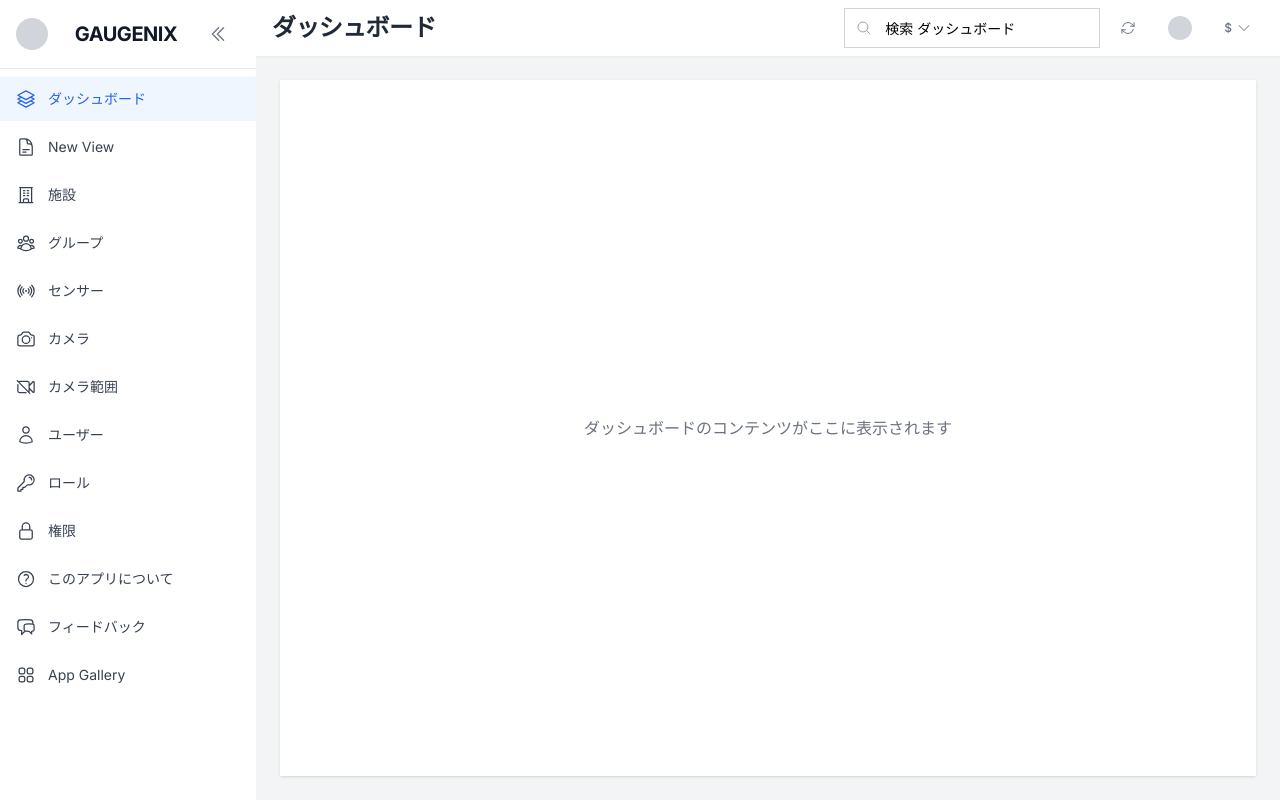
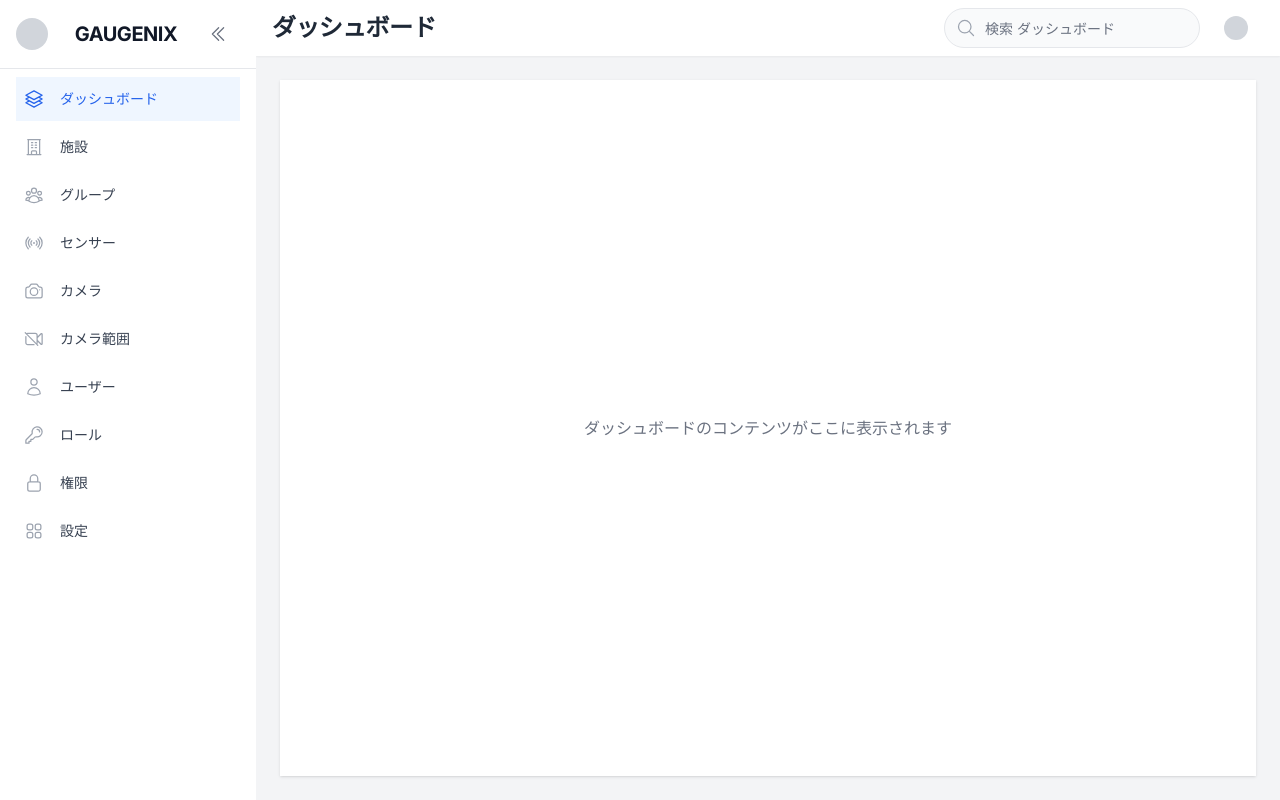
Before and after one commit to syukan3/v0-test-20240827, a Next.js app: page / in a window 1280 px wide. Built offline with nearby package versions, Linux system fonts and the light colour scheme.

Commit message:
Fix Dashboard

```diff
--- a/src/components/Dashboard.tsx
+++ b/src/components/Dashboard.tsx
@@ -6,9 +6,14 @@ import { MagnifyingGlassIcon, ArrowPathIcon, ChevronDownIcon, ChevronDoubleLeftI
 import {
   Square3Stack3DIcon, DocumentTextIcon, BuildingOfficeIcon, UserGroupIcon, SignalIcon,
   CameraIcon, VideoCameraSlashIcon, UserIcon, KeyIcon, LockClosedIcon,
-  QuestionMarkCircleIcon, ChatBubbleLeftRightIcon, Squares2X2Icon
+  QuestionMarkCircleIcon, ChatBubbleLeftRightIcon, Squares2X2Icon,
+  CogIcon, ShieldCheckIcon, EyeSlashIcon, BellIcon, CreditCardIcon,
+  ReceiptRefundIcon, ChartBarIcon, LifebuoyIcon, ChatBubbleOvalLeftEllipsisIcon, GlobeAltIcon,
+  ArrowLeftOnRectangleIcon
 } from '@heroicons/react/24/outline'
 import Link from 'next/link'
+import { Menu, Transition } from '@headlessui/react'
+import { Fragment } from 'react'
 
 import { Button } from "@/components/ui/button"
 import { Input } from "@/components/ui/input"
@@ -16,10 +21,11 @@ import { Input } from "@/components/ui/input"
 export default function Dashboard() {
   const [isSidebarCollapsed, setIsSidebarCollapsed] = useState(false)
   const [selectedItem, setSelectedItem] = useState('ダッシュボード')
+  const [isUserMenuOpen, setIsUserMenuOpen] = useState(false)
+  const [isSearchFocused, setIsSearchFocused] = useState(false)
 
   const menuItems = [
     { name: 'ダッシュボード', icon: Square3Stack3DIcon },
-    { name: 'New View', icon: DocumentTextIcon },
     { name: '施設', icon: BuildingOfficeIcon },
     { name: 'グループ', icon: UserGroupIcon },
     { name: 'センサー', icon: SignalIcon },
@@ -28,9 +34,7 @@ export default function Dashboard() {
     { name: 'ユーザー', icon: UserIcon },
     { name: 'ロール', icon: KeyIcon },
     { name: '権限', icon: LockClosedIcon },
-    { name: 'このアプリについて', icon: QuestionMarkCircleIcon },
-    { name: 'フィードバック', icon: ChatBubbleLeftRightIcon },
-    { name: 'App Gallery', icon: Squares2X2Icon },
+    { name: '設定', icon: Squares2X2Icon },
   ]
 
   return (
@@ -48,26 +52,28 @@ export default function Dashboard() {
             variant="ghost"
             size="sm"
             onClick={() => setIsSidebarCollapsed(!isSidebarCollapsed)}
-            className="text-gray-500"
+            className={`text-gray-500 ${isSidebarCollapsed ? 'mx-auto' : ''}`}
           >
             {isSidebarCollapsed ? <ChevronDoubleRightIcon className="h-5 w-5" /> : <ChevronDoubleLeftIcon className="h-5 w-5" />}
           </Button>
         </div>
-        <nav className="py-2">
+        <nav className={`py-2 ${isSidebarCollapsed ? 'px-2' : 'px-4'}`}>
           <ul className="space-y-1">
             {menuItems.map((item) => (
               <li key={item.name}>
                 <Link
                   href="#"
-                  className={`flex items-center py-3 px-4 text-sm ${
+                  className={`flex items-center py-3 px-2 text-sm rounded-md transition-colors duration-150 ease-in-out ${
                     item.name === selectedItem
                       ? 'bg-blue-50 text-blue-600'
-                      : 'text-gray-700 hover:bg-gray-100'
-                  }`}
+                      : 'text-gray-700 hover:bg-blue-50 hover:text-blue-600'
+                  } ${isSidebarCollapsed ? 'justify-center' : ''}`}
                   onClick={() => setSelectedItem(item.name)}
                 >
-                  <item.icon className="h-5 w-5 mr-3" />
-                  {!isSidebarCollapsed && item.name}
+                  <item.icon className={`h-5 w-5 ${
+                    item.name === selectedItem ? 'text-blue-600' : 'text-gray-400'
+                  } ${isSidebarCollapsed ? '' : 'mr-4'}`} />
+                  {!isSidebarCollapsed && <span>{item.name}</span>}
                 </Link>
               </li>
             ))}
@@ -81,24 +87,72 @@ export default function Dashboard() {
           <div className="max-w-full mx-auto py-2 px-4 flex items-center justify-between">
             <h2 className="text-2xl font-semibold text-gray-800 tracking-tight">{selectedItem}</h2>
             <div className="flex items-center space-x-2">
-              <div className="relative">
+              <div className={`relative transition-all duration-300 ease-in-out ${isSearchFocused ? 'w-96' : 'w-64'}`}>
                 <Input
                   type="search"
-                  placeholder="検索 ダッシュボード"
-                  className="pl-10 pr-4 py-1 text-sm rounded-md border border-gray-300 focus:outline-none focus:ring-2 focus:ring-blue-500 focus:border-transparent w-64"
+                  placeholder={`検索 ${selectedItem}`}
+                  className={`pl-10 pr-4 py-2 text-sm rounded-full border focus:outline-none focus:ring-2 focus:ring-blue-400 ${isSearchFocused
+                    ? 'bg-white border-blue-400 shadow-md'
+                    : 'bg-gray-50 border-gray-200 hover:border-gray-300'
+                    } text-gray-500 placeholder-gray-300`}
+                  onFocus={() => setIsSearchFocused(true)}
+                  onBlur={() => setIsSearchFocused(false)}
+                  onChange={(e) => e.target.value ? e.target.classList.add('text-black') : e.target.classList.remove('text-black')}
                 />
-                <MagnifyingGlassIcon className="absolute left-3 top-1/2 transform -translate-y-1/2 text-gray-400 h-4 w-4" />
+                <MagnifyingGlassIcon className={`absolute left-3 top-1/2 transform -translate-y-1/2 h-5 w-5 ${isSearchFocused ? 'text-blue-500' : 'text-gray-400'
+                  }`} />
               </div>
-              <Button variant="ghost" size="icon" className="text-gray-500">
-                <ArrowPathIcon className="h-4 w-4" />
-              </Button>
-              <Button variant="ghost" size="sm" className="text-gray-500">
-                <div className="w-6 h-6 bg-gray-300 rounded-full"></div>
-              </Button>
-              <Button variant="ghost" size="sm" className="text-gray-500">
-                <span className="text-xs font-medium mr-1">$</span>
-                <ChevronDownIcon className="h-4 w-4" />
-              </Button>
+              <Menu as="div" className="relative inline-block text-left">
+                <div>
+                  <Menu.Button className="inline-flex justify-center w-full px-4 py-2 text-sm font-medium text-gray-700 bg-white rounded-md hover:bg-gray-50 focus:outline-none focus-visible:ring-2 focus-visible:ring-white focus-visible:ring-opacity-75">
+                    <div className="w-6 h-6 bg-gray-300 rounded-full"></div>
+                  </Menu.Button>
+                </div>
+                <Transition
+                  as={Fragment}
+                  enter="transition ease-out duration-100"
+                  enterFrom="transform opacity-0 scale-95"
+                  enterTo="transform opacity-100 scale-100"
+                  leave="transition ease-in duration-75"
+                  leaveFrom="transform opacity-100 scale-100"
+                  leaveTo="transform opacity-0 scale-95"
+                >
+                  <Menu.Items className="absolute right-0 w-64 mt-2 origin-top-right bg-white divide-y divide-gray-100 rounded-md shadow-lg ring-1 ring-black ring-opacity-5 focus:outline-none">
+                    <div className="px-2 py-2">
+                      {[
+                        { name: 'プロフィール', icon: UserIcon },
+                        { name: 'アカウント設定変更', icon: CogIcon },
+                        { name: 'セキュリティ設定', icon: ShieldCheckIcon },
+                        { name: 'プライバシー設定', icon: EyeSlashIcon },
+                        { name: '通知設定', icon: BellIcon },
+                        { name: '契約プラン', icon: CreditCardIcon },
+                        { name: '請求情報の確認', icon: ReceiptRefundIcon },
+                        { name: '使用量の確認', icon: ChartBarIcon },
+                        { name: 'ヘルプとサポート', icon: LifebuoyIcon },
+                        { name: 'フィードバック', icon: ChatBubbleOvalLeftEllipsisIcon },
+                        { name: '言語と地域設定', icon: GlobeAltIcon },
+                        { name: 'ログアウト', icon: ArrowLeftOnRectangleIcon }
+                      ].map((item, index) => (
+                        <Fragment key={item.name}>
+                          {index === 5 && <div className="my-2 border-t border-gray-200"></div>}
+                          {index === 8 && <div className="my-2 border-t border-gray-200"></div>}
+                          {index === 11 && <div className="my-2 border-t border-gray-200"></div>}
+                          <Menu.Item>
+                            {({ active }) => (
+                              <button className={`${active ? 'bg-blue-50 text-blue-600' : 'text-gray-900'
+                                } group flex rounded-md items-center w-full px-3 py-3 text-sm transition-colors duration-150 ease-in-out hover:bg-blue-50 hover:text-blue-600`}>
+                                <item.icon className={`h-5 w-5 mr-3 ${active ? 'text-blue-600' : 'text-gray-400'
+                                  }`} />
+                                {item.name}
+                              </button>
+                            )}
+                          </Menu.Item>
+                        </Fragment>
+                      ))}
+                    </div>
+                  </Menu.Items>
+                </Transition>
+              </Menu>
             </div>
           </div>
         </header>
```
